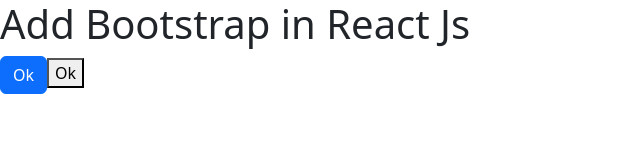
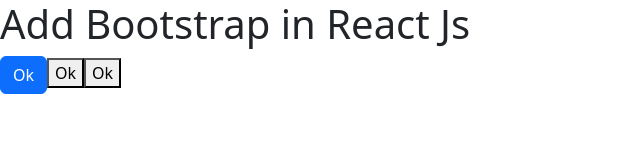
Before and after one commit to PawanDev52/React-19, a React (Vite) app: page / in a window 1280 px wide. Shown: the top 160 px of the page, without its empty margins (0-640 px from the left). Built offline with nearby package versions, Linux system fonts and the light colour scheme.

Commit message:
Bootstrap style

```diff
--- a/src/App.jsx
+++ b/src/App.jsx
@@ -975,6 +975,7 @@
       <h1>Add Bootstrap in React Js</h1>
       <Button>Ok</Button>
       <button>Ok</button>
+      <button>Ok</button>
     </>
   );
 }
```
